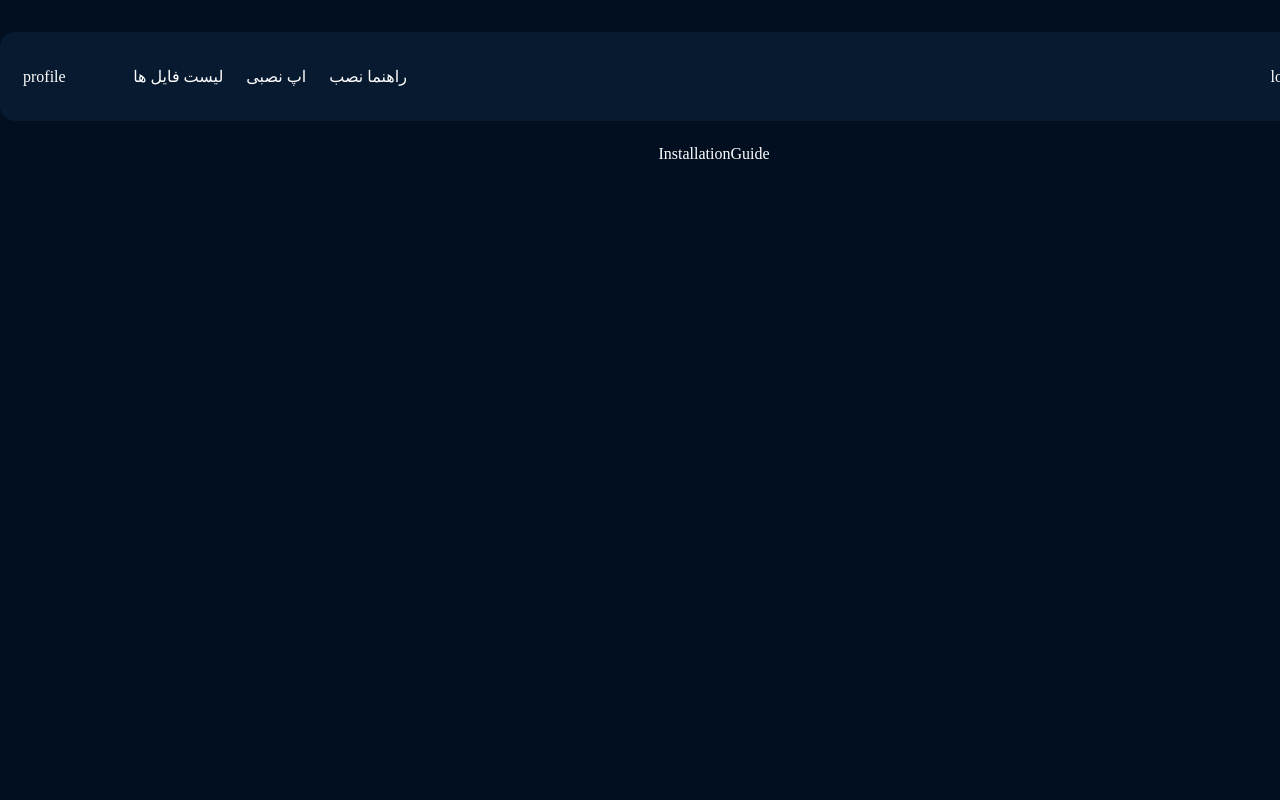
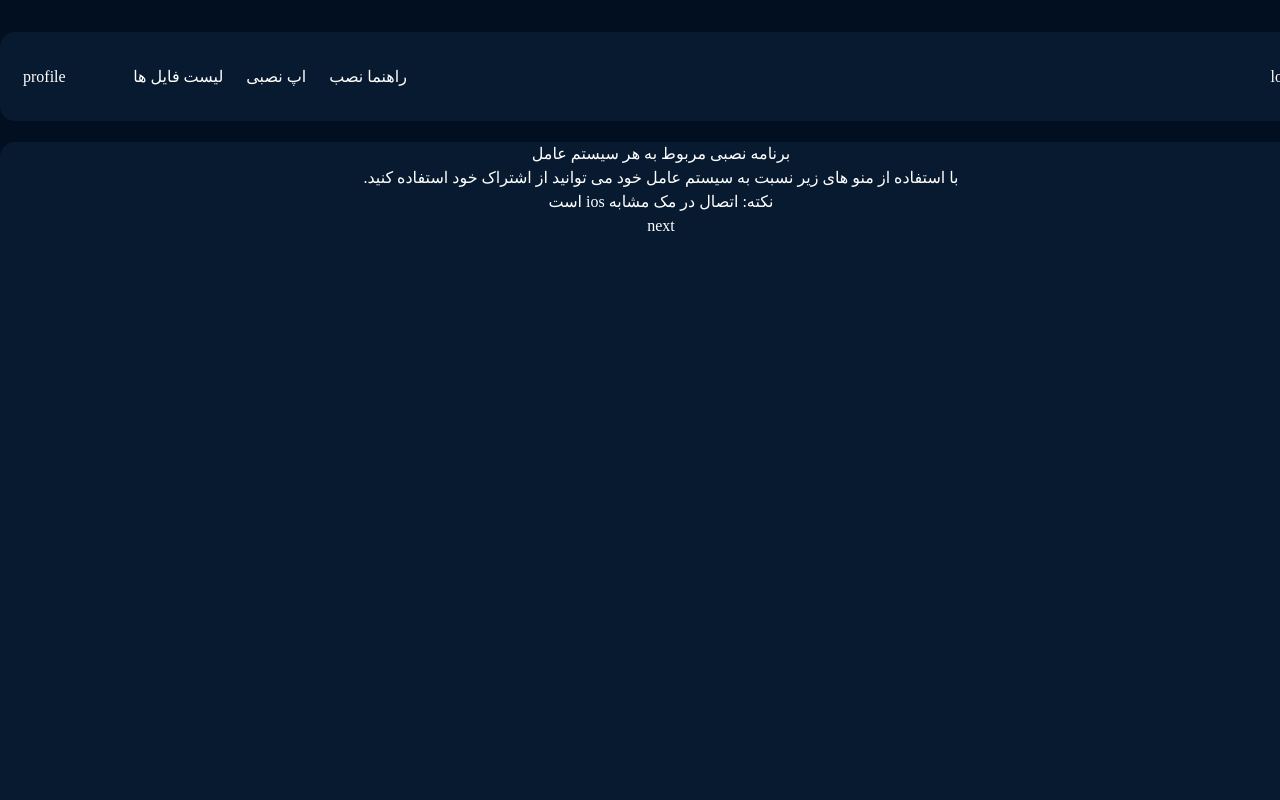
Before and after one commit to Erfanmah7/speed-vpn, a React (Vite) app: page /installationguide in a window 1280 px wide. Shown: the top 800 px of the page. Built offline with nearby package versions, Linux system fonts and the light colour scheme; a web font is replaced by a local one.

Commit message:
add guide

```diff
--- a/src/layout/Header.jsx
+++ b/src/layout/Header.jsx
@@ -4,7 +4,7 @@ import { Link } from "react-router-dom";
 function Header() {
   return (
     <div className="w-[1322px] h-[89px] bg-[#081A30] rounded-[15px] flex justify-between items-center px-[23px] py-[26px] mb-[21px]">
-      <div>logo</div>
+      <Link to="/">logo</Link>
       <div className="flex gap-x-[67.50px]">
         <div>
           <ul className="flex gap-x-[23px]">
--- a/src/pages/InstallationGuide.jsx
+++ b/src/pages/InstallationGuide.jsx
@@ -1,7 +1,19 @@
 import React from "react";
 
 function InstallationGuide() {
-  return <div>InstallationGuide</div>;
+  return (
+    <div className="h-[964px] w-[1322px] bg-[#081A30] rounded-[15px]">
+      <div>
+        <h1>برنامه نصبی مربوط به هر سیستم عامل</h1>
+        <p>
+          با استفاده از منو های زیر نسبت به سیستم عامل خود می توانید از اشتراک
+          خود استفاده کنید.
+        </p>
+        <p>نکته: اتصال در مک مشابه ios است</p>
+      </div>
+      <div>next</div>
+    </div>
+  );
 }
 
 export default InstallationGuide;
```
